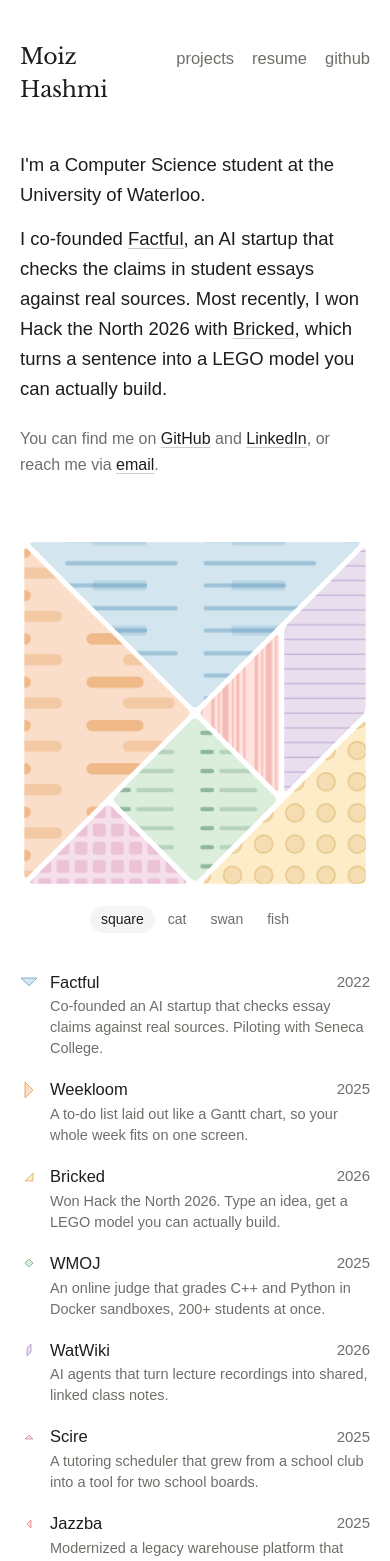
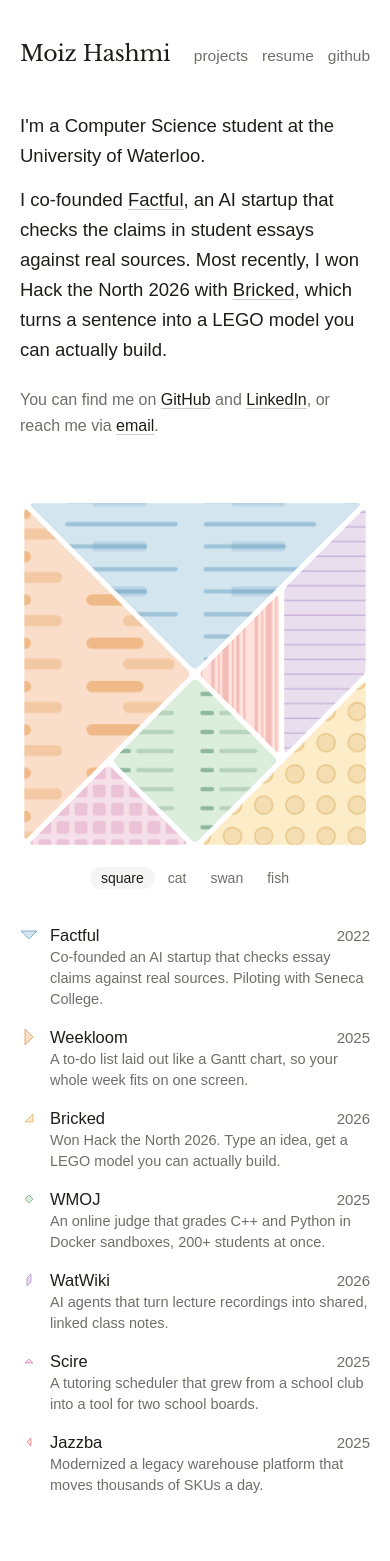
Before and after one commit to MoizDev/personal-website, a Next.js app: page / in a window 390 px wide. Shown: the top 1561 px of the page. Built offline with nearby package versions, Linux system fonts and the light colour scheme; a web font is replaced by a local one.

Commit message:
Drop Tailwind for a small CSS reset, keep nav on one line on phones

```diff
--- a/app/globals.css
+++ b/app/globals.css
@@ -1,5 +1,3 @@
-@import "tailwindcss";
-
 :root {
   --bg: #ffffff;
   --fg: #1d1d1b;
@@ -53,6 +51,41 @@
   }
 }
 
+/* a small reset: just what the page relies on */
+*,
+*::before,
+*::after {
+  box-sizing: border-box;
+  margin: 0;
+  padding: 0;
+}
+
+ol,
+ul {
+  list-style: none;
+}
+
+a {
+  color: inherit;
+  text-decoration: none;
+}
+
+button {
+  font: inherit;
+  color: inherit;
+  background: none;
+  border: 0;
+}
+
+svg {
+  display: block;
+}
+
+html {
+  -webkit-text-size-adjust: 100%;
+  text-size-adjust: 100%;
+}
+
 html {
   background: var(--bg);
   color: var(--fg);
@@ -90,6 +123,7 @@
   font-size: 22px;
   letter-spacing: -0.01em;
   color: var(--fg);
+  white-space: nowrap;
 }
 
 .nav nav {
@@ -276,6 +310,14 @@
     padding-top: 40px;
   }
 
+  .nav nav {
+    gap: 14px;
+  }
+
+  .nav nav a {
+    font-size: 15.5px;
+  }
+
   .tangram {
     grid-template-columns: minmax(0, 1fr);
     gap: 28px;
--- a/app/page.tsx
+++ b/app/page.tsx
@@ -1,12 +1,13 @@
+import Link from "next/link";
 import { Tangram } from "@/components/Tangram";
 
 export default function Home() {
   return (
     <main className="page">
       <header className="nav">
-        <a href="/" className="nav-name">
+        <Link href="/" className="nav-name">
           Moiz Hashmi
-        </a>
+        </Link>
         <nav aria-label="Main">
           <a href="#projects">projects</a>
           <a href="/resume.pdf">resume</a>
--- a/next.config.ts
+++ b/next.config.ts
@@ -1,17 +1,8 @@
 import type { NextConfig } from "next";
 
 const nextConfig: NextConfig = {
-  /* config options here */
   cacheComponents: true,
   partialPrefetching: true,
-  turbopack: {
-    rules: {
-      "*.css": {
-        loaders: ["@tailwindcss/turbopack"],
-        as: "*.css",
-      },
-    },
-  },
 };
 
 export default nextConfig;
--- a/package.json
+++ b/package.json
@@ -14,13 +14,11 @@
     "react-dom": "19.3.0"
   },
   "devDependencies": {
-    "@tailwindcss/turbopack": "^4",
     "@types/node": "^20",
     "@types/react": "^19",
     "@types/react-dom": "^19",
     "eslint": "^9",
     "eslint-config-next": "16.4.3",
-    "tailwindcss": "^4",
     "typescript": "^5"
   }
 }
```
Also changed, not shown: 1 other file (tests, documents, lock files or other folders).
